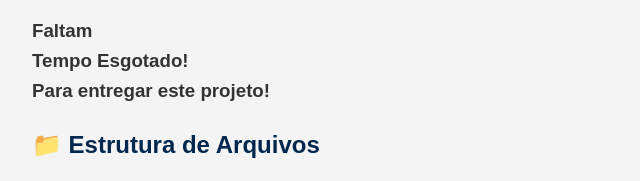
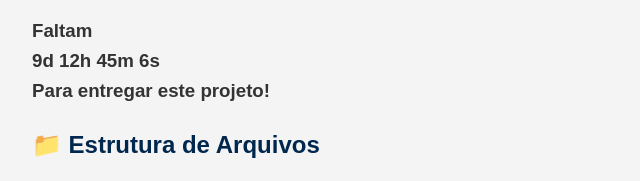
Before and after one commit to edvaldor/formadores_2025b, a plain HTML site: page index.html in a window 1280 px wide. Shown: the part 618-799 px from the top of the page, 158-798 px from the left. Drawn offline with Linux system fonts and the light colour scheme.

Commit message:
Update index.html

```diff
--- a/index.html
+++ b/index.html
@@ -343,7 +343,7 @@ atualizarContador();
     }
 
     function atualizarContador() {
-      const dataLancamento = new Date("2025-05-28T22:40:00");
+      const dataLancamento = new Date("2025-08-08T23:59:00");
       const agora = new Date();
       const diferenca = dataLancamento - agora;
 
```
